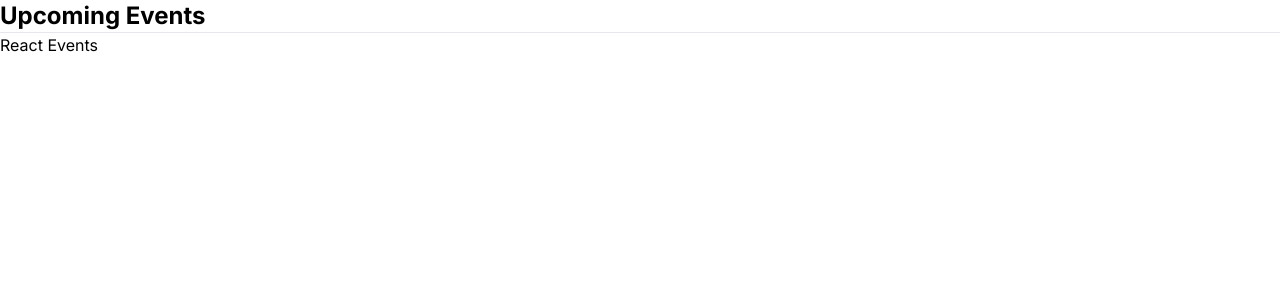
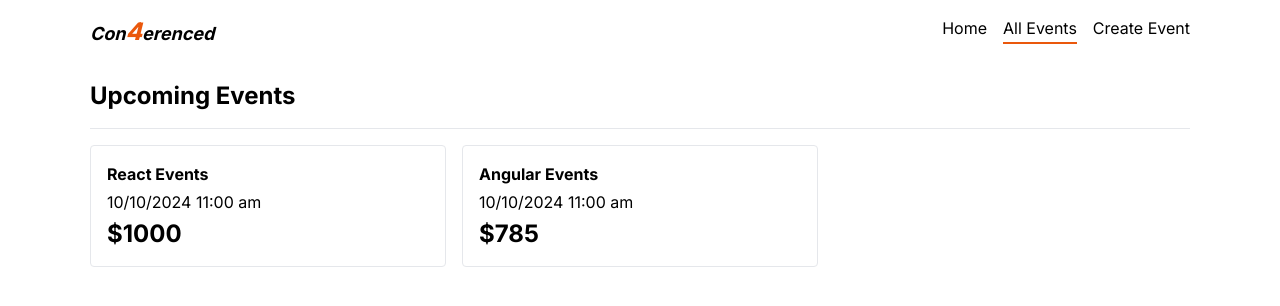
Before and after one commit to Mustycodes/con4erenced, a Next.js app: page /all-events in a window 1280 px wide. Shown: the top 306 px of the page. Built offline with nearby package versions, Linux system fonts and the light colour scheme.

Commit message:
add pages and setup navigation and routing

```diff
--- /dev/null
+++ b/app/all-events/[slug]/page.tsx
@@ -0,0 +1,9 @@
+"use client";
+import { useParams } from "next/navigation";
+
+const EventPage = () => {
+  const { slug } = useParams();
+  return <div>This is Page {slug}</div>;
+};
+
+export default EventPage;
--- a/app/all-events/page.tsx
+++ b/app/all-events/page.tsx
@@ -1,4 +1,5 @@
 import React from "react";
+import Event from "../components/Event";
 
 const AllEvents = () => {
   const events = [
@@ -8,6 +9,22 @@ const AllEvents = () => {
       date: "10/10/2024",
       time: "11:00 am",
       price: 1000,
+      onlineUrl: '',
+      imageUrl: "/assets/images/a.png",
+      location: {
+        address: "11, broad street",
+        city: "Surulere",
+        state: "Lagos",
+        country: "Nigeria",
+      },
+    },
+    {
+      id: 2,
+      name: "Angular Events",
+      date: "10/10/2024",
+      time: "11:00 am",
+      price: 785,
+      onlineUrl: '',
       imageUrl: "/assets/images/a.png",
       location: {
         address: "11, broad street",
@@ -19,13 +36,11 @@ const AllEvents = () => {
   ];
   return (
     <div>
-      <h1 className="font-bold text-2xl">Upcoming Events</h1>
-      <hr />
-      <div>
+      <h1 className='font-bold text-2xl my-4'>Upcoming Events</h1>
+      <hr className="my-4" />
+      <div className="grid grid-cols-3 gap-4">
         {events.map((event) => (
-          <article>
-            <h2>{event.name}</h2>
-          </article>
+          <Event event={event} />
         ))}
       </div>
     </div>
--- /dev/null
+++ b/app/components/Event.tsx
@@ -0,0 +1,20 @@
+import Link from "next/link";
+
+interface EventProps {
+  event: any;
+}
+const Event = ({ event }: EventProps) => {
+  return (
+    <Link href={`/all-events/${event.id}`}>
+      <article className='border rounded p-4 space-y-1'>
+        <h2 className='font-bold'>{event.name}</h2>
+        <p>
+          {event.date} {event.time}
+        </p>
+        <p className='font-bold text-2xl'>${event.price}</p>
+      </article>
+    </Link>
+  );
+};
+
+export default Event;
--- /dev/null
+++ b/app/components/NavLinks.tsx
@@ -0,0 +1,30 @@
+"use client";
+
+import Link from "next/link";
+import { usePathname } from "next/navigation";
+
+const NavLinks = () => {
+  const pathname = usePathname();
+  const activeClass = "border-b-2 border-orange-600";
+
+  return (
+    <ul className='flex space-x-4'>
+      <li>
+        <Link className={`${pathname === "/" ? activeClass : ""} pb-1`} href='/'>Home</Link>
+      </li>
+      <li>
+        <Link className={`${pathname === "/all-events" ? activeClass : ""} pb-1`} href='/all-events'>All Events</Link>
+      </li>
+      <li>
+        <Link
+          className={`${pathname === "/create-event" ? activeClass : ""} pb-1`}
+          href='/create-event'
+        >
+          Create Event
+        </Link>
+      </li>
+    </ul>
+  );
+};
+
+export default NavLinks;
--- /dev/null
+++ b/app/components/Navbar.tsx
@@ -0,0 +1,18 @@
+import Link from "next/link";
+import NavLinks from "./NavLinks";
+
+const Navbar = () => {
+  return (
+    <nav className='fixed w-full top-0 left-0 bg-white z-30'>
+      <div className='flex justify-between py-4 max-w-[1100px] mx-auto'>
+        <Link href='/' className='font-bold italic text-lg'>
+          Con<span className='text-orange-600 font-extrabold text-2xl'>4</span>
+          erenced
+        </Link>
+        <NavLinks />
+      </div>
+    </nav>
+  );
+};
+
+export default Navbar;
--- /dev/null
+++ b/app/create-event/page.tsx
@@ -0,0 +1,13 @@
+import React from 'react'
+
+const CreateEventPage = () => {
+  return (
+    <div>
+        <form action="">
+
+        </form>
+    </div>
+  )
+}
+
+export default CreateEventPage
--- a/app/layout.tsx
+++ b/app/layout.tsx
@@ -1,6 +1,7 @@
 import type { Metadata } from "next";
 import { Inter } from "next/font/google";
 import "./globals.css";
+import Navbar from "./components/Navbar";
 
 const inter = Inter({ subsets: ["latin"] });
 
@@ -15,8 +16,11 @@ export default function RootLayout({
   children: React.ReactNode;
 }>) {
   return (
-    <html lang="en">
-      <body className={`${inter.className} antialiased`}>{children}</body>
+    <html lang='en'>
+      <body className={`${inter.className} antialiased max-w-[1100px] mx-auto`}>
+        <Navbar />
+        <main className="pt-16">{children}</main>
+      </body>
     </html>
   );
 }
--- /dev/null
+++ b/app/not-found.tsx
@@ -0,0 +1,16 @@
+import Link from "next/link";
+import React from "react";
+
+const NotFound = () => {
+  return (
+    <div className="flex justify-center items-center min-h-screen">
+      <div>
+          <h2>OOPS! This page was not Found</h2>
+          <p>Could not find requested resource</p>
+          <Link href='/'>Return Home</Link>
+      </div>
+    </div>
+  );
+};
+
+export default NotFound;
```
